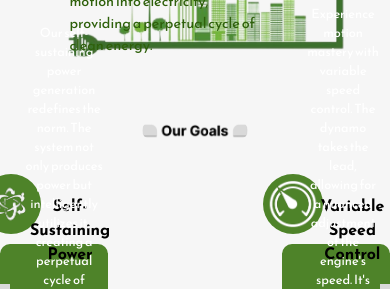
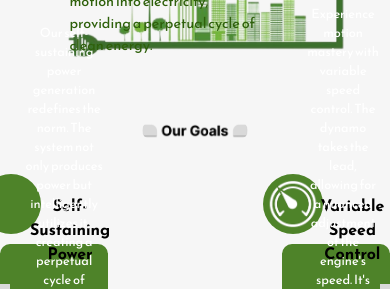
Before and after one commit to arshbhushan/MARK-1, a React (Create React App) app: page / in a window 390 px wide. Shown: the part 1018-1307 px from the top of the page. Built offline with nearby package versions, Linux system fonts and the light colour scheme.

Commit message:
making_the_Website_responsive

```diff
--- a/src/components/ourGoals.css
+++ b/src/components/ourGoals.css
@@ -201,7 +201,7 @@
 
   .goal-image-one{
     max-width: 170%; /* Make the image responsive within its container */
-    max-height: 170%; /* Make the image responsive within its container */
+    max-height: 0%; /* Make the image responsive within its container */
   }
   .goal-image {
     width: 50px; /* Adjust based on your design */
```
